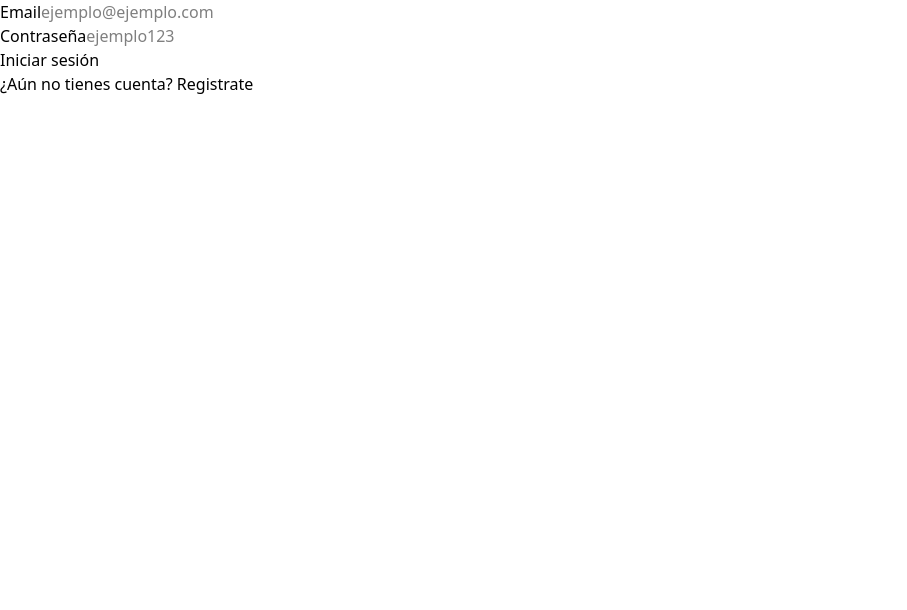
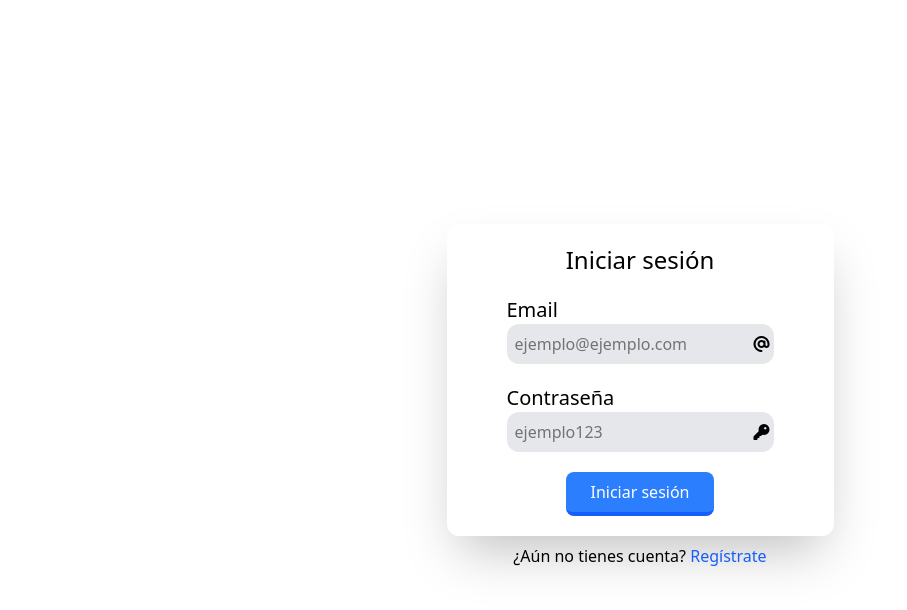
Before and after one commit to KACRalberto/ProyectoFinalDwec, a Vue app: page /auth in a window 1280 px wide. Shown: the top 610 px of the page, without its empty margins (0-907 px from the left). Built offline with nearby package versions, Linux system fonts and the light colour scheme; no server answers.

Commit message:
Añado estilos a login/register

```diff
--- a/index.html
+++ b/index.html
@@ -5,6 +5,8 @@
     <link rel="icon" href="/favicon.ico">
     <meta name="viewport" content="width=device-width, initial-scale=1.0">
     <title>Vite App</title>
+    <!-- Font awesome cdn -->
+    <link rel="stylesheet" href="https://cdnjs.cloudflare.com/ajax/libs/font-awesome/7.0.1/css/all.min.css" integrity="sha512-2SwdPD6INVrV/lHTZbO2nodKhrnDdJK9/kg2XD1r9uGqPo1cUbujc+IYdlYdEErWNu69gVcYgdxlmVmzTWnetw==" crossorigin="anonymous" referrerpolicy="no-referrer" />
   </head>
   <body>
     <div id="app"></div>
--- a/src/views/authViewPage.vue
+++ b/src/views/authViewPage.vue
@@ -1,40 +1,64 @@
 <template>
     <section>
-        <div v-if="registrarse">
-            <form @submit.prevent="getUserRegistered">
-                <div>
-                    <label>Nombre</label>
-                    <input type="text" placeholder="Su nombre" v-model="nombreUser">
+        <div v-if="registrarse" class="w-[80vh] flex flex-col items-center">
+            <form @submit.prevent="getUserRegistered" class="flex flex-col items-center gap-5 p-5 px-15 rounded-xl shadow-2xl">
+                <h1 class="text-2xl">Registre su usuario</h1>
+                <div class="flex flex-col text-center">
+                    <label class="text-start text-xl">Nombre</label>
+                    <div class=" rounded-xl hover:outline-double hover:outline-green-200 focus:outline-dashed focus-within:outline-dashed focus-within:outline-green-200 bg-gray-200">
+                        <input class="p-2 outline-none" type="text" placeholder="Su nombre" v-model="nombreUser">
+                        <i class="fa-solid fa-person pr-2"></i>
+                    </div>
                 </div>
-                <div>
-                    <label>Email</label>
-                    <input type="email" placeholder="ejemplo@ejemplo.com" v-model="emailUser">
+                <div class="flex flex-col text-center">
+                    <label class="text-start text-xl">Email</label>
+                    <div class="rounded-xl hover:outline-double hover:outline-green-200 focus:outline-dashed focus-within:outline-dashed focus-within:outline-green-200 bg-gray-200">
+                        <input type="email" class="p-2 outline-none" placeholder="ejemplo@ejemplo.com" v-model="emailUser">
+                        <i class="fa-solid fa-at pr-2"></i>
+                    </div>
                 </div>
-                <div>
-                    <label>Contraseña</label>
-                    <input type="password" placeholder="ejemplo123" v-model="passwordUser">
+                <div class="flex flex-col text-center">
+                    <label class="text-start text-xl">Contraseña</label>
+                    <div class=" rounded-xl hover:outline-double hover:outline-green-200 focus:outline-dashed focus-within:outline-dashed focus-within:outline-green-200 bg-gray-200">
+                        <input type="password" class="p-2 outline-none" placeholder="ejemplo123" v-model="passwordUser">
+                        <i class="fa-solid fa-key pr-2"></i>
+                    </div>
                 </div>
-                <div>
-                    <label>Confirme su contraseña</label>
-                    <input type="password" placeholder="ejemplo123" v-model="passwordConfirm">
+                <div class="flex flex-col text-center">
+                    <label class="text-start text-xl">Confirme su contraseña</label>
+                    <div class="rounded-xl hover:outline-double hover:outline-green-200 focus:outline-dashed focus-within:outline-dashed focus-within:outline-green-200 bg-gray-200">
+                        <input type="password" class="p-2 outline-none" placeholder="ejemplo123" v-model="passwordConfirm">
+                        <i class="fa-solid fa-key pr-2"></i>
+                    </div>
                 </div>
-                <button type="submit">Registrarse</button>
+                <button type="submit" class="cursor-pointer transition-all bg-blue-500 text-white px-6 py-2 rounded-lg border-blue-600 border-b-[4px] hover:brightness-110 hover:-translate-y-[1px] hover:border-b-[6px] active:border-b-[2px] active:brightness-90 active:translate-y-[2px]">Registrarse</button>
             </form>
-            <button @click="registrarse = !registrarse">¿Ya tienes cuenta? Inicia sesión</button>
+            <button @click="registrarse = !registrarse" class="p-2 self-center font-[500]">¿Ya tienes cuenta? <span class="text-blue-600">
+            Inicia sesión
+            </span></button>
         </div>
-        <div v-if="!registrarse">
-            <form @submit.prevent="getUserLoged">
-                <div>
-                    <label>Email</label>
-                    <input type="email" placeholder="ejemplo@ejemplo.com" v-model="emailUser">
+        <div v-if="!registrarse" class="w-[80vh] flex flex-col items-center" >
+            <form @submit.prevent="getUserLoged" class="flex flex-col items-center gap-5 p-5 px-15 rounded-xl shadow-2xl">
+                <h1 class="text-2xl">Iniciar sesión</h1>
+                <div class="flex flex-col text-center">
+                    <label class="text-start text-xl">Email</label>
+                    <div class=" rounded-xl hover:outline-double hover:outline-green-200 focus:outline-dashed focus-within:outline-dashed focus-within:outline-green-200 bg-gray-200" >
+                        <input type="email" class="p-2 outline-none" placeholder="ejemplo@ejemplo.com" v-model="emailUser">
+                        <i class="fa-solid fa-at pr-2"></i>
+                    </div>
                 </div>
-                <div>
-                    <label>Contraseña</label>
-                    <input type="password" placeholder="ejemplo123" v-model="passwordUser">
+                <div class="flex flex-col text-center">
+                    <label class="text-start text-xl">Contraseña</label>
+                    <div class=" rounded-xl hover:outline-double hover:outline-green-200 focus:outline-dashed focus-within:outline-dashed focus-within:outline-green-200 bg-gray-200">
+                        <input type="password" class="p-2 outline-none" placeholder="ejemplo123" v-model="passwordUser">
+                        <i class="fa-solid fa-key pr-2"></i>
+                    </div>
                 </div>
-                <button type="submit">Iniciar sesión</button>
+                <button type="submit" class="cursor-pointer transition-all bg-blue-500 text-white px-6 py-2 rounded-lg border-blue-600 border-b-[4px] hover:brightness-110 hover:-translate-y-[1px] hover:border-b-[6px] active:border-b-[2px] active:brightness-90 active:translate-y-[2px]">Iniciar sesión</button>
             </form>
-            <button @click="registrarse = !registrarse">¿Aún no tienes cuenta? Registrate </button>
+            <button @click="registrarse = !registrarse" class="p-2 self-center font-[500]">¿Aún no tienes cuenta? <span class="text-blue-600">
+            Regístrate
+            </span></button>
             <div v-if="!registrarse && verificado">
                 <button @click="reenviarCorreo">Reenviar correo de verificación</button>
             </div>
@@ -126,5 +150,9 @@ const getUserLoged = async()=>{
 </script>
 
 <style lang="sass" scoped>
-
+section
+    height: 100dvh
+    display: flex
+    justify-content: center
+    align-items: center
 </style>
```
